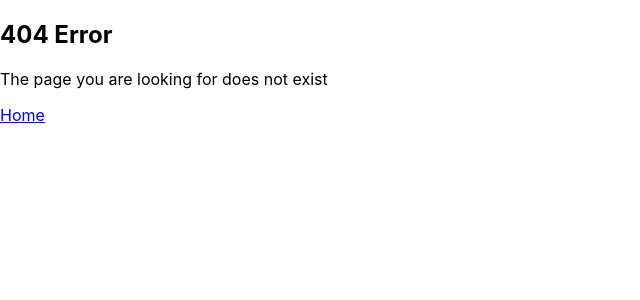
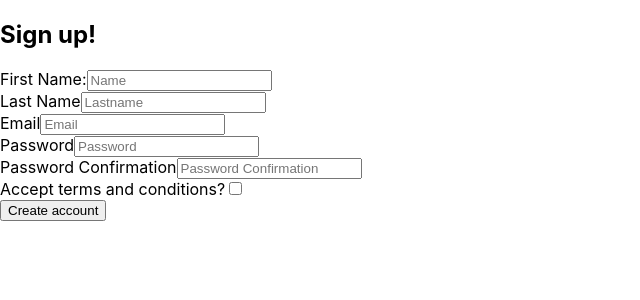
Before and after one commit to IIC2513-2021-1/GudReads-front, a React (Create React App) app: page /signup in a window 1280 px wide. Before the commit this address had no page. Shown: the top 300 px of the page, without its empty margins (0-640 px from the left). Built offline with nearby package versions, Linux system fonts and the light colour scheme.

Commit message:
capsula formik

```diff
--- a/package.json
+++ b/package.json
@@ -6,6 +6,7 @@
     "@testing-library/jest-dom": "^5.11.4",
     "@testing-library/react": "^11.1.0",
     "@testing-library/user-event": "^12.1.10",
+    "formik": "^2.2.9",
     "jsonapi-serializer": "^3.6.7",
     "jwt-decode": "^3.1.2",
     "lint": "^0.7.0",
@@ -13,7 +14,8 @@
     "react-dom": "^17.0.2",
     "react-router-dom": "^5.2.0",
     "react-scripts": "4.0.3",
-    "web-vitals": "^1.0.1"
+    "web-vitals": "^1.0.1",
+    "yup": "^0.32.9"
   },
   "scripts": {
     "start": "react-scripts start",
--- a/src/Routes.jsx
+++ b/src/Routes.jsx
@@ -5,6 +5,7 @@ import AuthorList from './views/AuthorList';
 import AuthorDetail from './views/AuthorDetail';
 import NotFound from './views/NotFound';
 import Login from './views/Login';
+import SignUp from './views/SignUp';
 import AuthContextProvider from './contexts/AuthContext';
 
 export default function Routes() {
@@ -14,6 +15,7 @@ export default function Routes() {
         <Switch>
           <Route exact path="/" component={Home} />
           <Route exact path="/login" component={Login} />
+          <Route exact path="/signup" component={SignUp} />
           <Route exact path="/authors" component={AuthorList} />
           <Route exact path="/authors/:id" component={AuthorDetail} />
           <Route component={NotFound} />
--- a/src/views/Home.jsx
+++ b/src/views/Home.jsx
@@ -20,6 +20,8 @@ export default function Home() {
           <>
             <h3>Have an account? Log In</h3>
             <Link to="/login">Login</Link>
+            <h3>Dont have an account yet? Sign Up</h3>
+            <Link to="/signup">Sign up!</Link>
           </>
         )}
       </div>
--- /dev/null
+++ b/src/views/SignUp.jsx
@@ -0,0 +1,123 @@
+/* eslint-disable jsx-a11y/label-has-associated-control */
+import React, { useState } from 'react';
+import { Formik, Form, Field } from 'formik';
+import * as Yup from 'yup';
+
+export default function SignUp() {
+  const [loading, setLoading] = useState(false);
+  const [message, setMessage] = useState('');
+
+  if (loading) {
+    return <h2>Loading...</h2>;
+  }
+
+  return (
+    <div className="form">
+      <h2>Sign up!</h2>
+      <Formik
+        initialValues={{
+          firstName: '',
+          lastName: '',
+          email: '',
+          password: '',
+          passwordConfirmation: '',
+          acceptedTerms: false,
+        }}
+        validationSchema={Yup.object({
+          firstName: Yup.string()
+            .min(3, 'Your name must be at least 3 characters')
+            .max(15, 'Your name must be 15 characters or less')
+            .required('This field is required'),
+          lastName: Yup.string()
+            .min(2, 'Your lastname must be at least 2 characters')
+            .max(15, 'Your lastname must be 15 characters or less')
+            .required('This field is required'),
+          email: Yup.string()
+            .email('Invalid email')
+            .required('This field is required'),
+          password: Yup.string()
+            .min(6, 'Your password must be at least 6 characters')
+            .max(15, 'Your password must be 15 characters or less')
+            .required('Password is required'),
+          passwordConfirmation: Yup.string()
+            .oneOf([Yup.ref('password'), null], 'Passwords must match')
+            .required('Please confirm your password'),
+          acceptedTerms: Yup.boolean()
+            .required('Required')
+            .oneOf([true], 'Please accept terms and conditions'),
+        })}
+        onSubmit={async (values) => {
+          setLoading(true);
+          const requestOptions = {
+            method: 'POST',
+            headers: { 'Content-Type': 'application/json' },
+            body: JSON.stringify(values),
+          };
+          try {
+            const response = await fetch(`${process.env.REACT_APP_API_URL}/api/users`, requestOptions);
+            if (!response.ok) {
+              const error = await response.text();
+              throw new Error(error);
+            }
+            setMessage('User has been sucesesfully created');
+          } catch (error) {
+            setMessage(error.message);
+          } finally {
+            setLoading(false);
+          }
+        }}
+      >
+        {({ errors, touched }) => (
+          <Form>
+            <div>
+              <label htmlFor="firstName">First Name:</label>
+              <Field name="firstName" placeholder="Name" />
+              {errors.firstName && touched.firstName ? (
+                <div>{errors.firstName}</div>
+              ) : null}
+            </div>
+            <div>
+              <label htmlFor="lastName">Last Name</label>
+              <Field name="lastName" placeholder="Lastname" />
+              {errors.lastName && touched.lastName ? (
+                <div>{errors.lastName}</div>
+              ) : null}
+            </div>
+            <div>
+              <label htmlFor="email">Email</label>
+              <Field name="email" placeholder="Email" />
+              {errors.email && touched.email ? (
+                <div>{errors.email}</div>
+              ) : null}
+            </div>
+            <div>
+              <label htmlFor="password">Password</label>
+              <Field type="password" name="password" placeholder="Password" />
+              {errors.password && touched.password ? (
+                <div>{errors.password}</div>
+              ) : null}
+            </div>
+            <div>
+              <label htmlFor="passwordConfirmation">Password Confirmation</label>
+              <Field type="password" name="passwordConfirmation" placeholder="Password Confirmation" />
+              {errors.passwordConfirmation && touched.passwordConfirmation ? (
+                <div>{errors.passwordConfirmation}</div>
+              ) : null}
+            </div>
+            <div>
+              <label htmlFor="acceptedTerms">Accept terms and conditions?</label>
+              <Field type="checkbox" name="acceptedTerms" />
+              {errors.acceptedTerms && touched.acceptedTerms ? (
+                <div>{errors.acceptedTerms}</div>
+              ) : null}
+            </div>
+            <div>
+              <button type="submit">Create account</button>
+            </div>
+          </Form>
+        )}
+      </Formik>
+      <p>{message}</p>
+    </div>
+  );
+}
```
Also changed, not shown: 1 other file (tests, documents, lock files or other folders).
